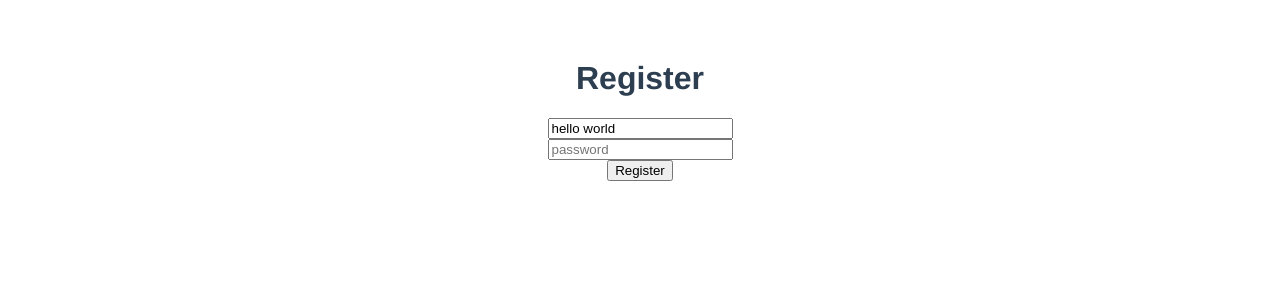
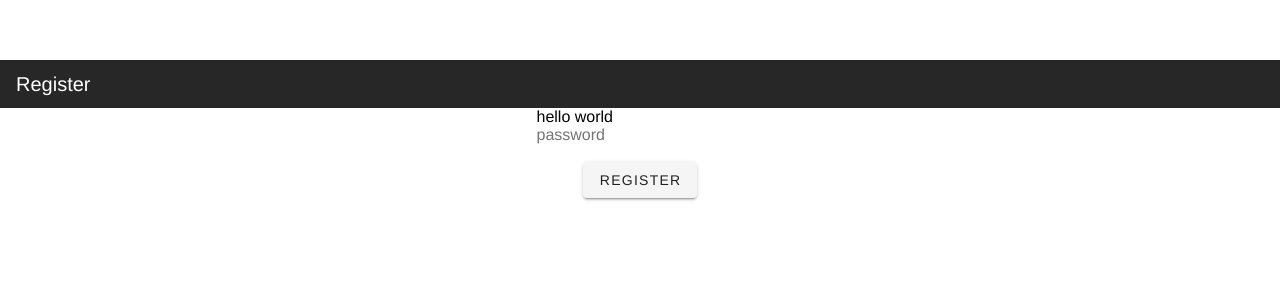
Before and after one commit to francosbenitez/tab-tracker-client, a Vue app: page /#/register in a window 1280 px wide. Shown: the top 300 px of the page. Built offline with nearby package versions, Linux system fonts and the light colour scheme.

Commit message:
feat: added vuetify & improved register

```diff
--- a/package.json
+++ b/package.json
@@ -16,7 +16,8 @@
   "dependencies": {
     "axios": "^0.22.0",
     "vue": "^2.5.2",
-    "vue-router": "^3.0.1"
+    "vue-router": "^3.0.1",
+    "vuetify": "^2.5.9"
   },
   "devDependencies": {
     "autoprefixer": "^7.1.2",
--- a/src/components/Register.vue
+++ b/src/components/Register.vue
@@ -1,6 +1,11 @@
 <template>
-  <div>
-    <h1>Register</h1>
+  <v-layout column>
+    <v-flex xs6 offset-xs3>
+      <div class="white elevation-2">
+        <v-toolbar flat dense class="cyan" dark>
+          <v-toolbar-title>Register</v-toolbar-title>
+        </v-toolbar>
+        <div class="pl-4 pr-4 pt-2 pb-2">
           <input
             type="email"
             name="email"
@@ -13,10 +18,17 @@
             v-model="password"
             placeholder="password" />
           <br />
-    <button
+          <div class="error" v-html="error" />
+          <br />
+          <v-btn
+            class="cyan"
             @click="register">
-    Register</button>
+            Register
+          </v-btn>
         </div>
+      </div>
+    </v-flex>
+  </v-layout>
 </template>
 
 <script>
@@ -25,7 +37,8 @@
   data () {
     return {
       email: '',
-      password: ''
+      password: '',
+      error: null
     }
   },
   watch: {
@@ -35,11 +48,15 @@
   },
   methods: {
     async register () {
+      try {
         const response = await AuthenticationService.register({
           email: this.email,
           password: this.password
         })
         console.log(response.data, 'register button was clicked', this.email, this.password)
+      } catch (error) {
+        this.error = error.response.data.error
+      }
     }
   },
   mounted () {
@@ -51,5 +68,7 @@
 </script>
 
 <style scoped>
-
+.error {
+  color: red;
+}
 </style>
--- a/src/main.js
+++ b/src/main.js
@@ -3,8 +3,12 @@
 import Vue from 'vue'
 import App from './App'
 import router from './router'
+import Vuetify from 'vuetify'
+import 'vuetify/dist/vuetify.min.css'
 
 Vue.config.productionTip = false
+
+Vue.use(Vuetify)
 
 /* eslint-disable no-new */
 new Vue({
```
Also changed, not shown: 1 other file (tests, documents, lock files or other folders). Lines whose indentation alone changed are shown as unchanged.
